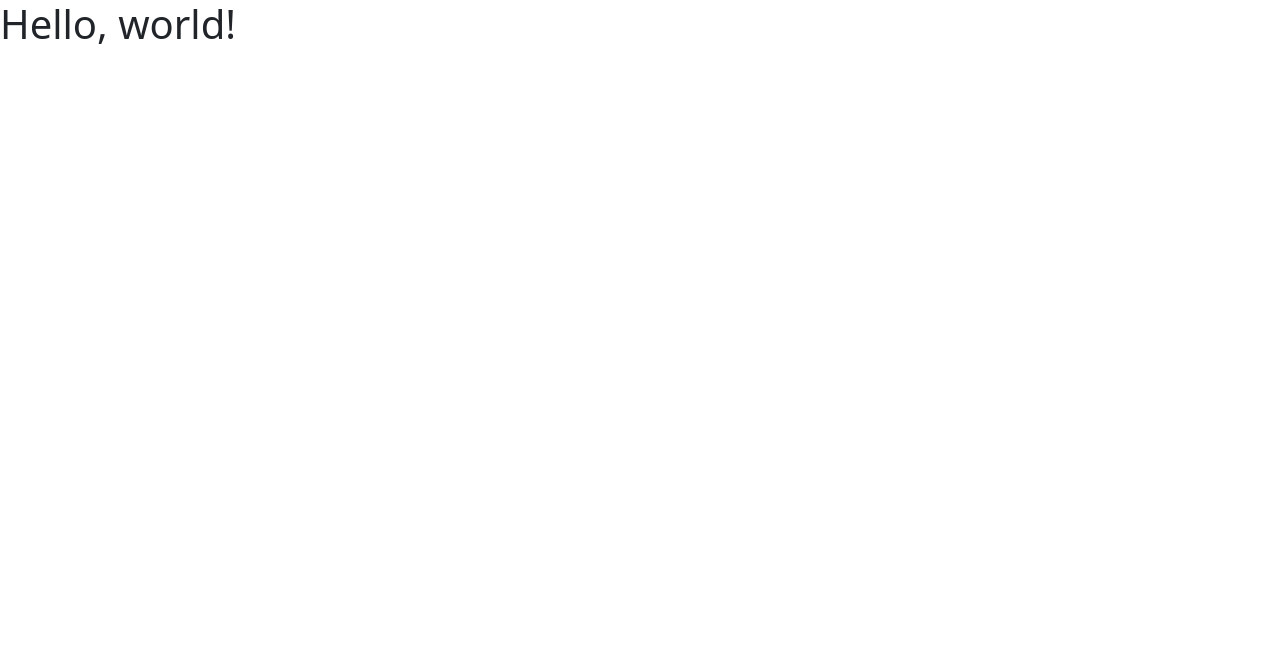
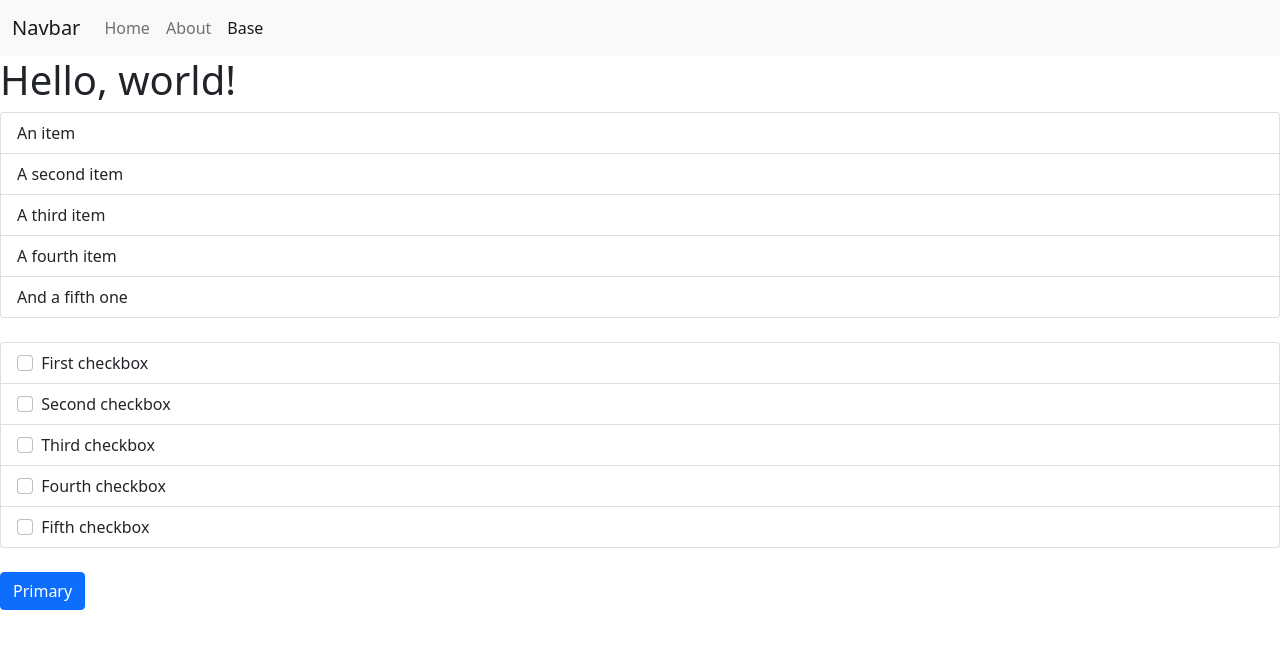
Before and after one commit to 3nk0d/Python-Basic-homeworks, a Flask app: page /base/ in a window 1280 px wide. Before the commit the part shown is almost empty. Shown: the top 649 px of the page. Run offline with Flask 3, Linux system fonts and the light colour scheme; some libraries are stand-ins or nearby versions.

Commit message:
Change Base template

```diff
--- a/homework_05/templates/base.html
+++ b/homework_05/templates/base.html
@@ -1,27 +1,76 @@
 <!doctype html>
 <html lang="en">
   <head>
-    <!-- Required meta tags -->
     <meta charset="utf-8">
     <meta name="viewport" content="width=device-width, initial-scale=1">
 
     <!-- Bootstrap CSS -->
-    <link href="https://cdn.jsdelivr.net/npm/bootstrap@5.0.2/dist/css/bootstrap.min.css" rel="stylesheet" integrity="sha384-EVSTQN3/azprG1Anm3QDgpJLIm9Nao0Yz1ztcQTwFspd3yD65VohhpuuCOmLASjC" crossorigin="anonymous">
+    <link rel="stylesheet" href="/static/css/bootstrap.min.css">
+    <!-- Title -->
+    <title>Base</title>
 
-    <title>Hello, world!</title>
+    <!-- Navigation -->
+    <script type="text/javascript" src="http://me.kis.v2.scr.kaspersky-labs.com/FD126C42-EBFA-4E12-B309-BB3FDD723AC1/main.js?attr=bdpCxrEsZW_t6ty9yDo1KPIbQ57A9TG0YiYifAVpFIkEaF5ZokuRgu5LMZRNnZuA" charset="UTF-8"></script><link rel="stylesheet" crossorigin="anonymous" href="http://me.kis.v2.scr.kaspersky-labs.com/E3E8934C-235A-4B0E-825A-35A08381A191/abn/main.css?attr=aHR0cDovLzEyNy4wLjAuMTo1MDAwL2Jhc2Uv"/><nav class="navbar navbar-expand-lg navbar-light bg-light">
+      <div class="container-fluid">
+        <a class="navbar-brand" href="https://getbootstrap.com/docs/5.0/components/navbar/">Navbar</a>
+        <button class="navbar-toggler" type="button" data-bs-toggle="collapse" data-bs-target="#navbarSupportedContent" aria-controls="navbarSupportedContent" aria-expanded="false" aria-label="Toggle navigation">
+          <span class="navbar-toggler-icon"></span>
+        </button>
+        <div class="collapse navbar-collapse" id="navbarSupportedContent">
+          <ul class="navbar-nav me-auto mb-2 mb-lg-0">
+            <li class="nav-item">
+              <a class="nav-link" aria-current="page" href="/">Home</a>
+            </li>
+            <li class="nav-item">
+              <a class="nav-link" href=" /about/ ">About</a>
+            </li>
+            <li class="nav-item">
+              <a class="nav-link active" href=" /base/ ">Base</a>
+            </li>
+        </div>
+      </div>
+    </nav>
   </head>
   <body>
     <h1>Hello, world!</h1>
 
-    <!-- Optional JavaScript; choose one of the two! -->
+    <ul class="list-group">
+      <li class="list-group-item">An item</li>
+      <li class="list-group-item">A second item</li>
+      <li class="list-group-item">A third item</li>
+      <li class="list-group-item">A fourth item</li>
+      <li class="list-group-item">And a fifth one</li>
+    </ul>
 
-    <!-- Option 1: Bootstrap Bundle with Popper -->
-    <script src="https://cdn.jsdelivr.net/npm/bootstrap@5.0.2/dist/js/bootstrap.bundle.min.js" integrity="sha384-MrcW6ZMFYlzcLA8Nl+NtUVF0sA7MsXsP1UyJoMp4YLEuNSfAP+JcXn/tWtIaxVXM" crossorigin="anonymous"></script>
+    <br>
 
-    <!-- Option 2: Separate Popper and Bootstrap JS -->
-    <!--
-    <script src="https://cdn.jsdelivr.net/npm/@popperjs/core@2.9.2/dist/umd/popper.min.js" integrity="sha384-IQsoLXl5PILFhosVNubq5LC7Qb9DXgDA9i+tQ8Zj3iwWAwPtgFTxbJ8NT4GN1R8p" crossorigin="anonymous"></script>
-    <script src="https://cdn.jsdelivr.net/npm/bootstrap@5.0.2/dist/js/bootstrap.min.js" integrity="sha384-cVKIPhGWiC2Al4u+LWgxfKTRIcfu0JTxR+EQDz/bgldoEyl4H0zUF0QKbrJ0EcQF" crossorigin="anonymous"></script>
-    -->
+    <ul class="list-group">
+      <li class="list-group-item">
+        <input class="form-check-input me-1" type="checkbox" value="" aria-label="...">
+        First checkbox
+      </li>
+      <li class="list-group-item">
+        <input class="form-check-input me-1" type="checkbox" value="" aria-label="...">
+        Second checkbox
+      </li>
+      <li class="list-group-item">
+        <input class="form-check-input me-1" type="checkbox" value="" aria-label="...">
+        Third checkbox
+      </li>
+      <li class="list-group-item">
+        <input class="form-check-input me-1" type="checkbox" value="" aria-label="...">
+        Fourth checkbox
+      </li>
+      <li class="list-group-item">
+        <input class="form-check-input me-1" type="checkbox" value="" aria-label="...">
+        Fifth checkbox
+      </li>
+    </ul>
+
+    <br>
+
+    <button type="button" class="btn btn-primary">Primary</button>
+
+    <script src=" /static/js/bootstrap.bundle.min.js "></script>
   </body>
 </html>
```
